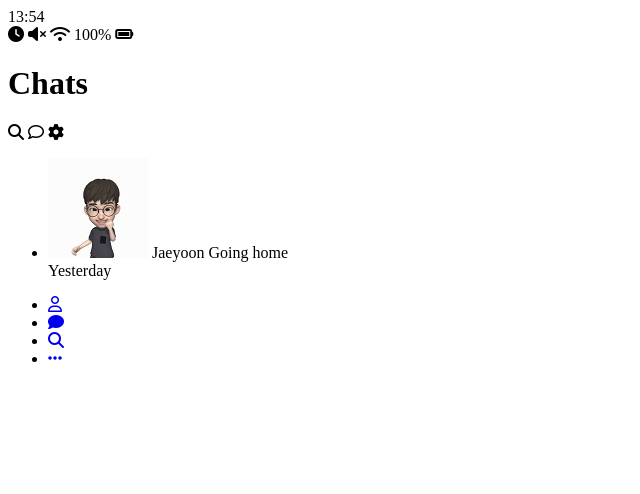
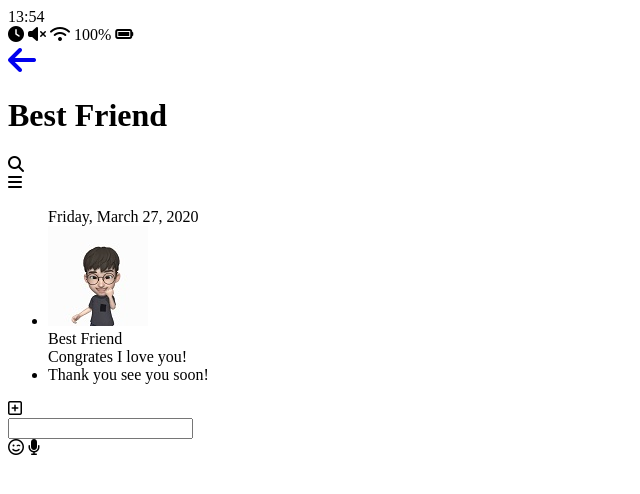
Before and after one commit to lgylgy1919/kakao-clone-v2, a plain HTML site: page chats.html in a window 1280 px wide. Shown: the whole page, without its empty margins (0-640 px from the left). Drawn offline with Linux system fonts and the light colour scheme.

Commit message:
HTML#1.9 Chats

```diff
--- a/chats.html
+++ b/chats.html
@@ -25,61 +25,62 @@
     </div>
     <header class="header">
       <div class="header __header-column">
-        <h1 class="header__titile">Chats</h1>
+        <a href="chatsindex.html" class="header__back-btn">
+          <i class="fas fa-arrow-left fa-2x"></i>
+        </a>
+        <h1 class="header__titile">Best Friend</h1>
       </div>
-      <div class="header __header-column">
+      <div class="header__header-column">
         <span class="header__icon">
-          <i class="fas fa-search"></i>
+          <i class="fas fa-search"> </i>
         </span>
-        <span class="header__icon">
-          <i class="far fa-comment"></i>
-        </span>
-        <span class="header__icon">
-          <i class="fas fa-cog"></i>
-        </span>
+        <div class="header__icon">
+          <i class="fas fa-bars"></i>
+        </div>
       </div>
     </header>
-    <main class="chats">
-      <ul class="chats__list">
-        <li class="chats__chat chat">
-          <div class="chat__column">
-            <div class="chat__content">
-              <img class="chat__avatar g-avatar" src="images/myavatar.jpg" />
-              <span class="chat__username">
-                Jaeyoon
-              </span>
-              <span class="chat__preview">Going home</span>
+    <main class="chat">
+      <ul class="chat__message">
+        <span class="chat__timestamp">Friday, March 27, 2020 </span>
+        <li class="incoming-message message">
+          <img src="images/myavatar.jpg" class="g-avatar message__avatar" />
+          <div class="message__content">
+            <span class="message__author">Best Friend</span>
+            <div class="message__bubble">
+              Congrates I love you!
             </div>
           </div>
-          <div class="chat__column">
-            <span class="chat__timesstamp">Yesterday</span>
+          <span class="message__timestamp"></span>
+        </li>
+        <li class="incoming-message message">
+          <span class="message__timestamp"></span>
+          <div class="message__content">
+            <div class="message__bubble">
+              Thank you see you soon!
+            </div>
           </div>
         </li>
       </ul>
     </main>
-    <nav class="nav">
-      <ul class="nav__list">
-        <li class="nav__list-item">
-          <a href="friends.html" class="nav__list-link">
-            <i class="far fa-user"></i>
-          </a>
-        </li>
-        <li class="nav__list-item">
-          <a href="index.html" class="nav__list-item">
-            <i class="fas fa-comment"></i>
-          </a>
-        </li>
-        <li class="nav__list-item">
-          <a href="find.html" class="nav__list-link">
-            <i class="fas fa-search"></i>
-          </a>
-        </li>
-        <li class="nav__list-item">
-          <a href="more.html" class="nav__list-link">
-            <i class="fas fa-ellipsis-h"></i>
-          </a>
-        </li>
-      </ul>
-    </nav>
+    <div class="chat__write">
+      <div class="chat__write-column">
+        <i class="far fa-plus-square"></i>
+      </div>
+      <div class="chat__write-column">
+        <input
+          type="text"
+          placehoder="Send message"
+          class="chat__write-imput"
+        />
+      </div>
+      <div class="chat__write-column">
+        <span class="chat__write-icon">
+          <i class="far fa-smile-wink"></i>
+        </span>
+        <span class="chat__write-icon">
+          <i class="fas fa-microphone"></i>
+        </span>
+      </div>
+    </div>
   </body>
 </html>
```
Also changed, not shown: find.html (+1 -1 lines), friends.html (+1 -1 lines), more.html (+1 -1 lines).
